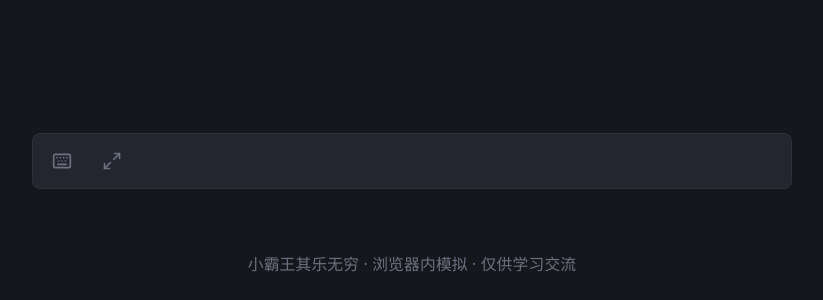
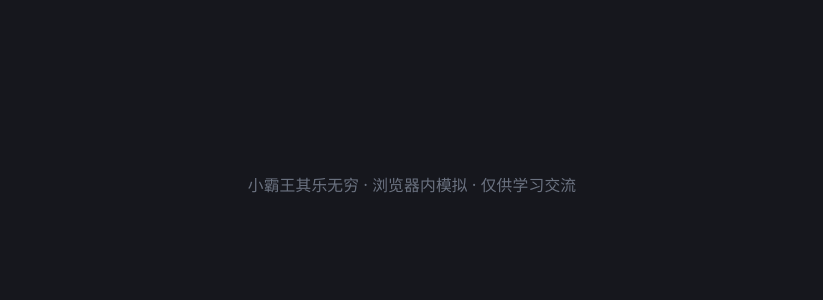
Before and after one commit to bianle/nes, a React (Vite) app: page /game/1 in a window 1280 px wide. Shown: the part 857-1157 px from the top of the page, without its empty margins (228-1051 px from the left). After the commit the page ends 1078 px from the top, so only its background shows below. Built offline with nearby package versions, Linux system fonts and the light colour scheme.

Commit message:
style: 调整 GamePage 组件的布局和样式，优化工具栏的可见性和交互体验

```diff
--- a/src/pages/GamePage.tsx
+++ b/src/pages/GamePage.tsx
@@ -431,15 +431,15 @@
   }
 
   return (
-    <div className="flex min-h-full flex-col px-4 pb-9 pt-5 text-left">
+    <div className="flex min-h-full flex-col px-4 pb-6 pt-5 text-left">
       <h1 className="sr-only">{rom.title}</h1>
       <div
         ref={gameFrameRef}
-        className="relative mx-auto w-full max-w-[min(760px,100%)] [&:fullscreen]:flex [&:fullscreen]:h-screen [&:fullscreen]:min-h-0 [&:fullscreen]:w-screen [&:fullscreen]:max-w-none [&:fullscreen]:items-center [&:fullscreen]:justify-center [&:fullscreen]:bg-black"
+        className="group relative mx-auto w-full max-w-[min(760px,100%)] [&:fullscreen]:flex [&:fullscreen]:h-screen [&:fullscreen]:min-h-0 [&:fullscreen]:w-screen [&:fullscreen]:max-w-none [&:fullscreen]:items-center [&:fullscreen]:justify-center [&:fullscreen]:bg-black"
       >
         {loading && !error && (
           <div
-            className="pointer-events-none absolute inset-0 z-[1] m-0 flex items-center justify-center bg-[rgba(8,8,12,0.72)] text-gray-200 backdrop-blur-md"
+            className="pointer-events-none absolute inset-0 z-[3] m-0 flex items-center justify-center bg-[rgba(8,8,12,0.72)] text-gray-200 backdrop-blur-md"
             role="status"
             aria-live="polite"
             aria-busy="true"
@@ -485,10 +485,9 @@
           tabIndex={0}
           aria-label={`${rom.title} 游戏画面`}
         />
-      </div>
 
         <div
-        className="mx-auto mt-2 flex w-full max-w-[min(760px,100%)] items-center gap-2 rounded-[var(--radius-sm)] border border-[var(--border)] bg-[var(--surface-2)] px-2 py-1.5"
+          className="pointer-events-none absolute bottom-[max(0.5rem,env(safe-area-inset-bottom))] left-1/2 z-[2] flex -translate-x-1/2 items-center gap-2 rounded-[var(--radius-sm)] border border-[var(--border)]/70 bg-[var(--surface-2)]/72 px-2 py-1.5 opacity-0 shadow-lg backdrop-blur-md transition-opacity duration-200 group-focus-within:pointer-events-auto group-focus-within:opacity-100 group-hover:pointer-events-auto group-hover:opacity-100"
           role="toolbar"
           aria-label="游戏工具"
         >
@@ -518,6 +517,7 @@
               <Maximize2 size={20} strokeWidth={2} aria-hidden />
             )}
           </button>
+        </div>
       </div>
 
       {keysHelpOpen && (
```
Lines whose indentation alone changed are shown as unchanged.
